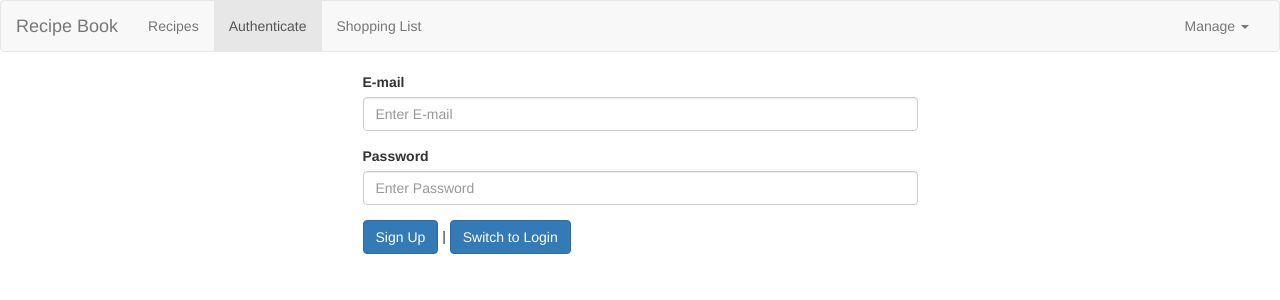
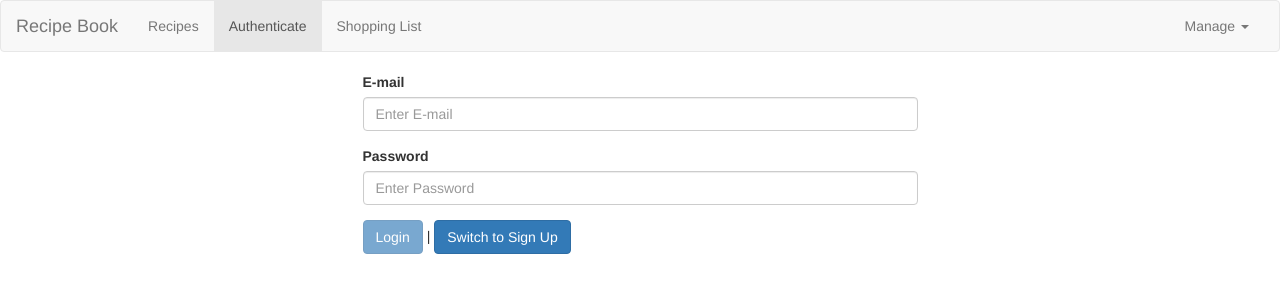
Before and after one commit to Vigneshram0607/shopping-and-recipe, an Angular app: page /auth in a window 1280 px wide. Shown: the top 300 px of the page. Built offline with nearby package versions, Linux system fonts and the light colour scheme.

Commit message:
added dynamic buttons for auth

```diff
--- a/src/app/auth/auth.component.html
+++ b/src/app/auth/auth.component.html
@@ -1,17 +1,17 @@
 <div class="row">
     <div class="col-xs-12 col-md-6 col-md-offset-3">
-        <form>
+        <form #authForm="ngForm" (ngSubmit)="onSubmit(authForm)">
             <div class="form-group">
                 <label for="email">E-mail</label>
-                <input type="email" class="form-control" id="email" placeholder="Enter E-mail">
+                <input type="email" class="form-control" id="email" placeholder="Enter E-mail" ngModel name="email" required email>
             </div>
             <div class="form-group">
                 <label for="password">Password</label>
-                <input type="password" class="form-control" id="password" placeholder="Enter Password">
+                <input type="password" class="form-control" id="password" placeholder="Enter Password" ngModel name="password" required minlength="6">
             </div>
             <div>
-                <button class="btn btn-primary">Sign Up</button> |
-                <button class="btn btn-primary">Switch to Login</button>
+                <button class="btn btn-primary" type="submit" [disabled]="!authForm.valid">{{ isLoginMode ? 'Login' : 'Sign Up'}}</button> |
+                <button class="btn btn-primary" type="button" (click)="onSwitchMode()">Switch to {{isLoginMode ? 'Sign Up' : 'Login'}}</button>
             </div>
         </form>
     </div>
--- a/src/app/auth/auth.component.ts
+++ b/src/app/auth/auth.component.ts
@@ -1,7 +1,19 @@
 import { Component } from "@angular/core";
+import { NgForm } from "@angular/forms";
 
 @Component({
     selector: 'app-auth',
     templateUrl: './auth.component.html',
 })
-export class AuthComponent{}
+export class AuthComponent{
+    isLoginMode:boolean = true;
+
+    onSwitchMode(){
+        this.isLoginMode = !this.isLoginMode;
+    }
+
+    onSubmit(form: NgForm){
+        console.log('FORM: ',form.value);
+        form.reset();
+    }
+}
```
